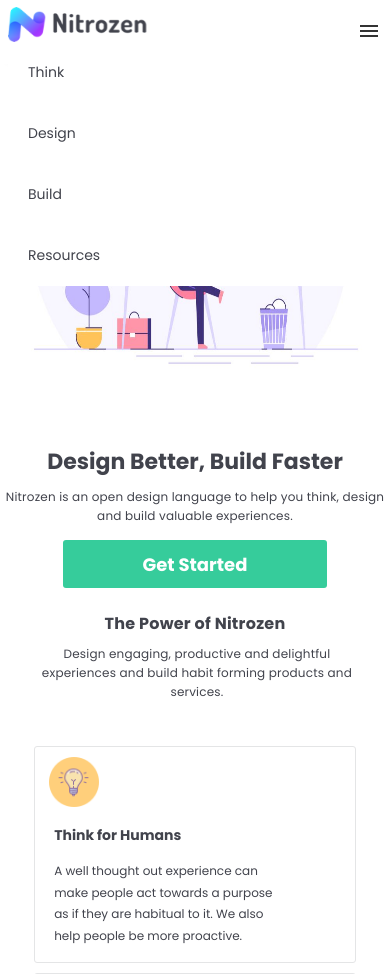
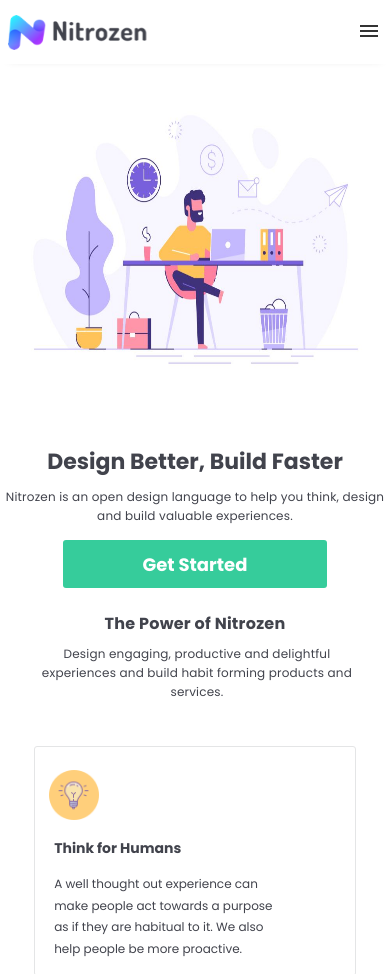
Before and after one commit to shaikhtaabish/Nitrozen.io, a plain HTML site: page index.html in a window 390 px wide. Shown: the top 974 px of the page. Drawn offline with nearby package versions, Linux system fonts and the light colour scheme; some packages are replaced by stand-ins of ours; a script that the page names is missing.

Commit message:
Add files via upload

```diff
--- a/index.html
+++ b/index.html
@@ -18,8 +18,7 @@
    <header class="header">
             <div class="nitrozen-header-logo">
                 <a href="https://nitrozen.io/">
-                    <img src="logo.png" width="auto" height="35" style="
-    padding-top: 5px;">
+                    <img src="logo.png" width="auto" height="35" style=";">
                 </a>
 
             <input class="menu-btn" type="checkbox" id="menu-btn" />
@@ -31,6 +30,8 @@
                 <li><a href="https://app.gitbook.com/@fynd/s/workspace/foundation"> Resources</a></li>
             </ul>
         </header>
+
+
 
         <label for="blah"></label>
         <input type="checkbox" id="blah">
--- a/style.css
+++ b/style.css
@@ -49,8 +49,8 @@ img.logo.aos-init.aos-animate {
     margin: 0
     padding:0;
     list-style:none;
+    overflow:hidden;
     background-color:#fff;
-
 }
 .form {
     margin-left: 0%;
@@ -114,6 +114,7 @@ img.logo.aos-init.aos-animate {
 .header .menu-btn{
     display: none;
 }
+
 
 .header .menu-btn:checked ~ .menu{
     max-height:240px;
@@ -984,7 +985,7 @@ a:hover {
 
 .header .menu {
     clear: none;
-    max-height: none;
+    max-height: 0;
     padding-right: 0%;
     padding-left: 0px;
 }
@@ -994,7 +995,9 @@ img.logo.aos-init.aos-animate {
     padding-top: 5px;
 }
 
-
+  img {
+    padding-top: 13px;
+}
 
 
 
```
